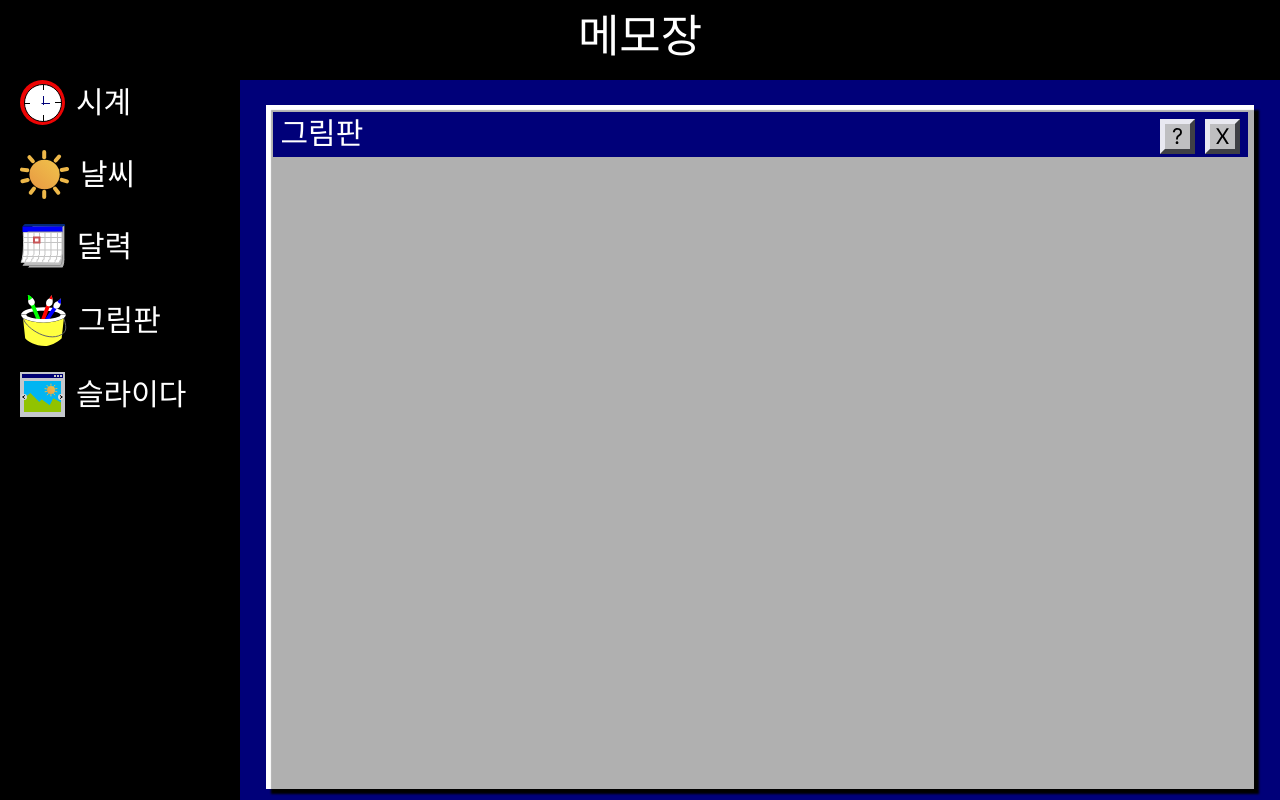
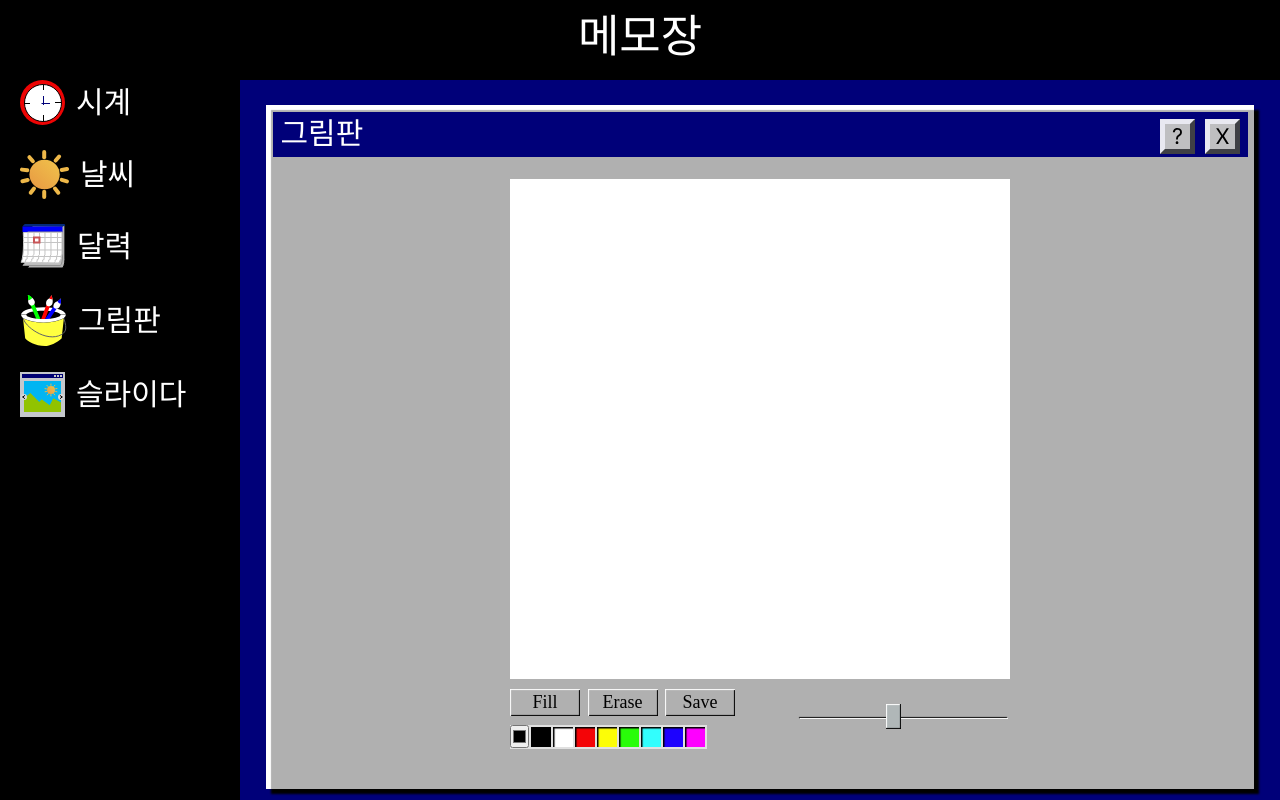
Before and after one commit to doong2imdang/youngs-bakery-RO, a React (Create React App) app in the folder memo/: page /paintboard in a window 1280 px wide. Built offline with nearby package versions, Linux system fonts and the light colour scheme; a web font is replaced by a local one.

Commit message:
Design: 그림판 골격 완성

```diff
--- a/memo/src/pages/PaintBoard.jsx
+++ b/memo/src/pages/PaintBoard.jsx
@@ -1,9 +1,182 @@
 import React from "react";
+import styled from "styled-components";
 
 export default function PaintBoard() {
   return (
-    <>
-      <div></div>
-    </>
+    <PaintBoardStyle>
+      <Canvas></Canvas>
+      <div className="btns-colors">
+        <ul className="btns">
+          <li>
+            <button className="draw-mode-btn" type="button">
+              Fill
+            </button>
+          </li>
+          <li>
+            <button className="erase-btn" type="button">
+              Erase
+            </button>
+          </li>
+          <li>
+            <button className="save-btn" type="button">
+              Save
+            </button>
+          </li>
+        </ul>
+        <ul className="colors">
+          <li>
+            <input type="color" id="color" />
+          </li>
+          <li>
+            <div
+              className="color-option"
+              style={{ backgroundColor: "#000000" }}
+              data-color="#000000"
+            ></div>
+          </li>
+          <li>
+            <div
+              className="color-option"
+              style={{ backgroundColor: "#ffffff" }}
+              data-color="#ffffff"
+            ></div>
+          </li>
+          <li>
+            <div
+              className="color-option"
+              style={{ backgroundColor: "#f40407" }}
+              data-color="#f40407"
+            ></div>
+          </li>
+          <li>
+            <div
+              className="color-option"
+              style={{ backgroundColor: "#fcfd07" }}
+              data-color="#fcfd07"
+            ></div>
+          </li>
+          <li>
+            <div
+              className="color-option"
+              style={{ backgroundColor: "#29fd09" }}
+              data-color="#29fd09"
+            ></div>
+          </li>
+          <li>
+            <div
+              className="color-option"
+              style={{ backgroundColor: "#32fefd" }}
+              data-color="#32fefd"
+            ></div>
+          </li>
+          <li>
+            <div
+              className="color-option"
+              style={{ backgroundColor: "#1d02fe" }}
+              data-color="#1d02fe"
+            ></div>
+          </li>
+          <li>
+            <div
+              className="color-option"
+              style={{ backgroundColor: "#fe00ff" }}
+              data-color="#fe00ff"
+            ></div>
+          </li>
+        </ul>
+        <input id="line-width" type="range" min="1" max="10" value="5" />
+      </div>
+    </PaintBoardStyle>
   );
 }
+
+const PaintBoardStyle = styled.div`
+  padding-top: 20px;
+  display: flex;
+  flex-direction: column;
+  align-items: center;
+
+  .btns-colors {
+    width: 500px;
+    display: grid;
+    grid-template-areas:
+      "btns range"
+      "colors range";
+    gap: 4px;
+    margin-top: 10px;
+  }
+
+  .btns {
+    grid-area: btns;
+    display: flex;
+    gap: 7.5px;
+  }
+
+  .draw-mode-btn,
+  .erase-btn,
+  .save-btn {
+    width: 70px;
+    height: 27px;
+    font-size: 18px;
+  }
+
+  .colors {
+    display: flex;
+    grid-area: colors;
+    gap: 2px;
+    justify-self: start;
+    align-items: center;
+    background: #e0e0e0;
+    padding-right: 2px;
+    height: 24px;
+    margin-top: 5px;
+  }
+
+  #color {
+    width: 19px;
+    height: 23px;
+    padding: 0;
+  }
+
+  .color-option {
+    width: 20px;
+    height: 20px;
+    box-shadow: inset 1.5px 1.5px 1px black;
+    cursor: pointer;
+  }
+
+  #line-width {
+    grid-area: range;
+    justify-self: end;
+    width: 208px;
+  }
+
+  input[type="range"] {
+    width: 100%;
+    appearance: none;
+    background: transparent;
+  }
+
+  input[type="range"]::-webkit-slider-thumb {
+    -webkit-appearance: none;
+    background: #b0b7b8;
+    box-shadow: inset -1px -1px 1px black, inset 1px 1px 1px white;
+    margin-top: -14px;
+    cursor: pointer;
+    height: 25px;
+    width: 15px;
+  }
+
+  input[type="range"]::-webkit-slider-runnable-track {
+    width: 100%;
+    height: 1px;
+    cursor: pointer;
+    box-shadow: -1px -1px 1px #000000, inset 1px 1px 1px white;
+  }
+`;
+
+const Canvas = styled.canvas`
+  width: 500px;
+  height: 500px;
+  background: #ffffff;
+`;
```
